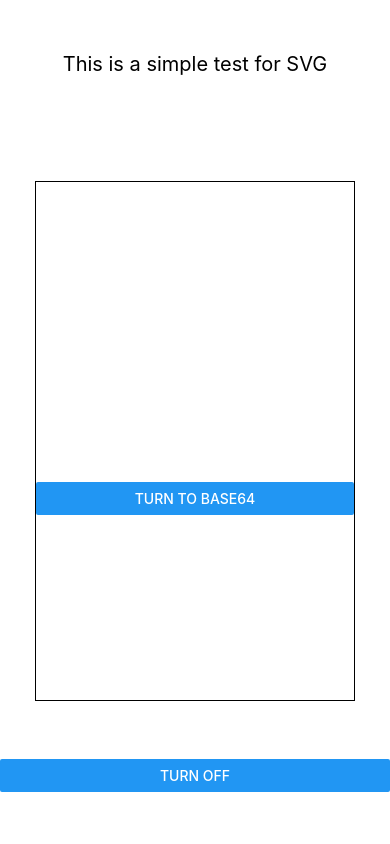
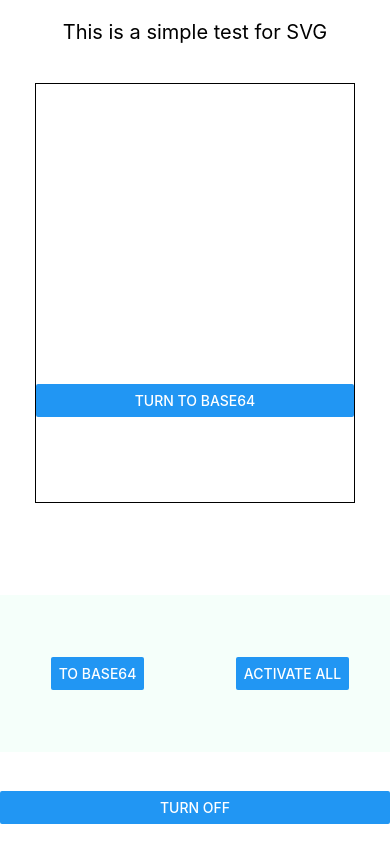
Before and after one commit to kelset/react-native-svg-testing, a React Native app: screen / in a window 390 px wide. Built offline with nearby package versions, Linux system fonts and the light colour scheme.

Commit message:
It works, I can manage to generate the base64 even from the parent component!

```diff
--- a/src/App.js
+++ b/src/App.js
@@ -34,33 +34,33 @@ class App extends Component {
     })
   }
 
-  // _switchDrawing(){
-  //   console.log("swapping SVG")
-  //   this.setState({
-  //     selected: [],
-  //     draw: !this.state.draw,
-  //   })
-  // }
+  _toBase64(){
+    this.humanBody.svgBody.toDataURL(base64 => {
+        console.log(base64);
+    });
+    // console.log(this.humanBody)
+  }
+
 
   render() {
     return (
       <View style={{flex:1, justifyContent: "space-around"}}>
         <Text style={{fontSize: 20, color:"black", alignSelf:"center"}}> This is a simple test for SVG </Text>
         <View style={{flex:0.6}}>
-          <View style={{height:520, width:320, alignSelf:"center", borderWidth: 0.5}}>
-            <Human selected={this.state.selected}/>
+          <View style={{height:420, width:320, alignSelf:"center", borderWidth: 0.5}}>
+            <Human selected={this.state.selected} ref={(human) => this.humanBody = human}/>
           </View>
         </View>
-        {/* <View style={{flex: 0.2, flexDirection:"row", justifyContent: "space-around",}}>
+        <View style={{flex: 0.2, flexDirection:"row", justifyContent: "space-around",}}>
           <View style={{justifyContent: "space-around", flex:1, alignItems:"center", backgroundColor:"mintcream"}}>
-            <Button title={"Activate 1"} onPress={() => {this._selectItems([2,0,0,0,0,0])}}/>
-            <Button title={"Activate 2"} onPress={() => {this._selectItems([0,2,0,0,0,0])}}/>
+            <Button title={"To base64"} onPress={() => {this._toBase64()}}/>
+            {/* <Button title={"Activate 2"} onPress={() => {this._selectItems([0,2,0,0,0,0])}}/> */}
           </View>
           <View style={{justifyContent: "space-around", flex:1, alignItems:"center", backgroundColor:"mintcream"}}>
-            <Button title={"Activate 4,5,6"} onPress={() => {this._selectItems([1,1,0,2,2,2])}}/>
+            {/* <Button title={"Activate 4,5,6"} onPress={() => {this._selectItems([1,1,0,2,2,2])}}/> */}
             <Button title={"Activate all"} onPress={() => {this._selectItems([2,2,1,2,1,2])}}/>
           </View>
-        </View> */}
+        </View>
         <Button title={"Turn off"} style={{flex:0.2}} onPress={() => {this._selectItems([0,0,0,0,0,0])}}/>
       </View>
     );
--- a/src/Human.js
+++ b/src/Human.js
@@ -56,7 +56,7 @@ class Human extends Component {
       height: 0,
       k:0,
       strokeWidth: 0,
-      strokeFill: "rgba(255, 255, 255, 1)",
+      strokeFill: "rgba(84, 207, 174, 1)",
     };
   }
 
@@ -103,7 +103,7 @@ class Human extends Component {
   }
 
   _toBase64(){
-    this.svgbody.toDataURL(base64 => {
+    this.svgBody.toDataURL(base64 => {
         console.log(base64);
     });
   }
@@ -111,7 +111,7 @@ class Human extends Component {
   render() {
     return (
       <View style={{flex:1, minHeight: 50, minWidth: 50}} onLayout={(event) => this.measureView(event.nativeEvent.layout)}>
-        <Svg style={{ width: (300), height: (300) }} viewBox={"0 0 "+ "2200" + " " + "2400"}  key={this.state.k} >
+        <Svg style={{ width: (300), height: (300) }} viewBox={"0 0 "+ "2200" + " " + "2400"}  key={this.state.k} ref={(svg) => this.svgBody = svg}>
           <Defs>
             <G  id="body"
                 fill={color_array[this.props.selected[0]]}
@@ -309,7 +309,7 @@ class Human extends Component {
           <Use href="#left-leg"/>
         </Svg>
 
-        <Button title={"Turn to base64"} style={{flex:0.2}} onPress={() => {this._toBase64(svgbody)}}/>
+        <Button title={"Turn to base64"} style={{flex:0.2}} onPress={() => {this._toBase64()}}/>
       </View>
     );
   }
```
